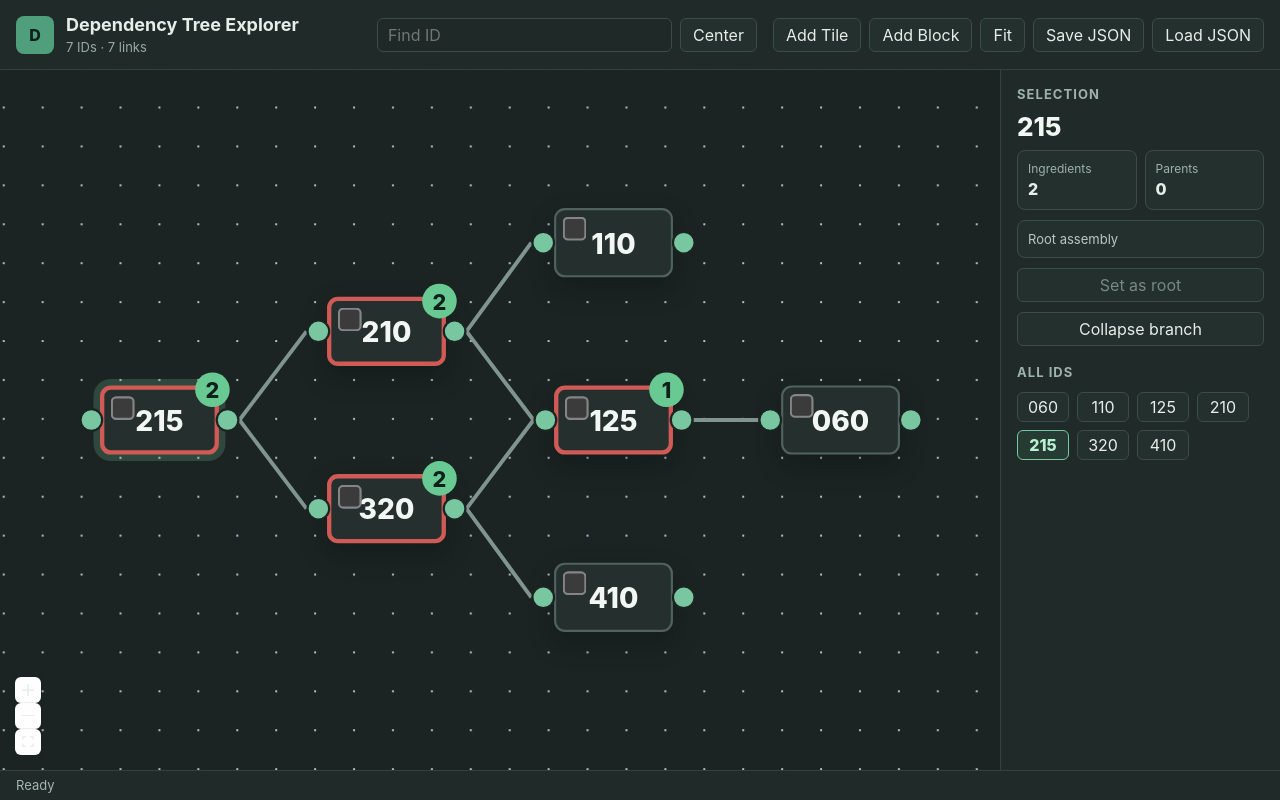
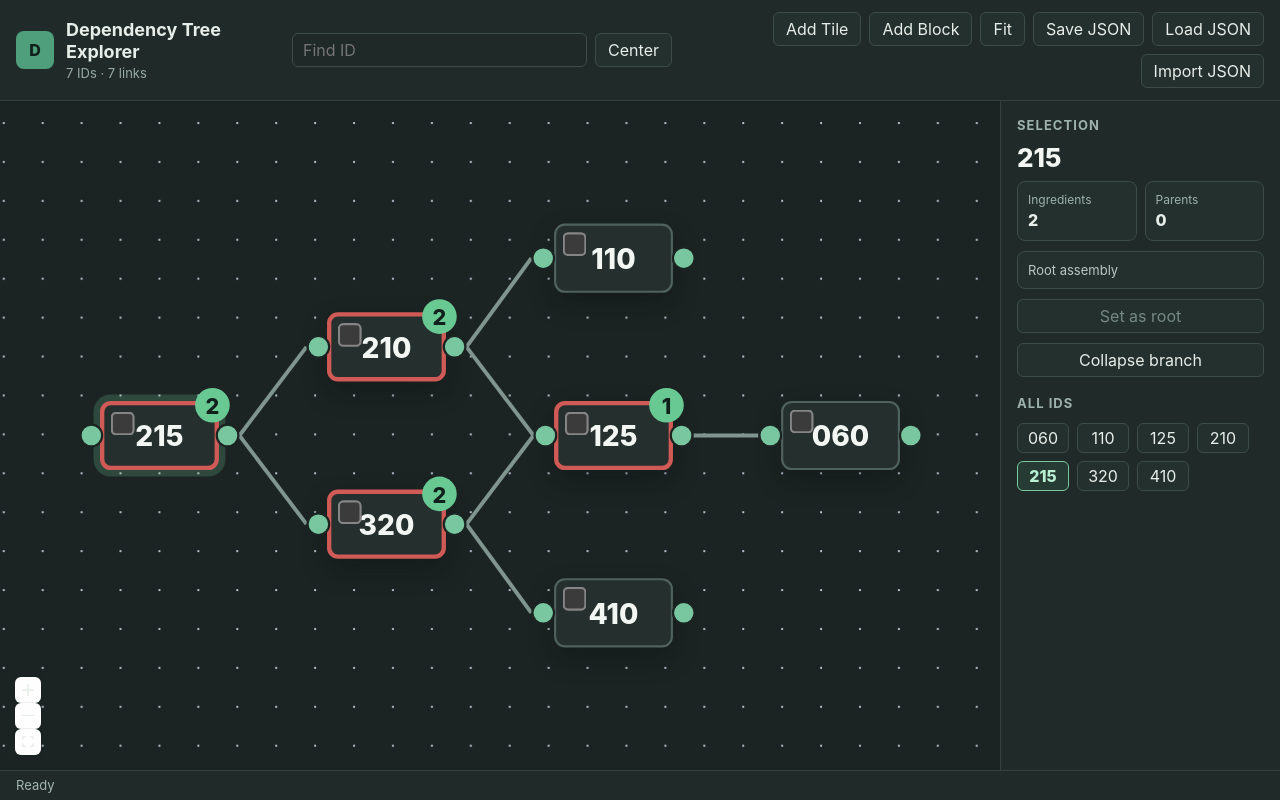
Before and after one commit to Lucas-Lamoureux/crafting-tree-tool, a React (Vite) app: page / in a window 1280 px wide. Built offline with nearby package versions, Linux system fonts and the light colour scheme.

Commit message:
Add files via upload

```diff
--- a/src/App.jsx
+++ b/src/App.jsx
@@ -206,6 +206,212 @@ function getBlockSideAnchors(blockId, childSides, flowNodes, nodesById) {
   return anchors;
 }
 
+function getUniqueImportId(rawId, usedIds) {
+  const baseId = normalizeId(rawId) || 'imported';
+
+  if (!usedIds.has(baseId)) {
+    usedIds.add(baseId);
+    return baseId;
+  }
+
+  let index = 2;
+  let nextId = `${baseId}_${index}`;
+
+  while (usedIds.has(nextId)) {
+    index += 1;
+    nextId = `${baseId}_${index}`;
+  }
+
+  usedIds.add(nextId);
+  return nextId;
+}
+
+function getNodePositionsForProject(project) {
+  const laidOutNodes = layoutTree(
+    project.nodesById,
+    project.rootId,
+    new Set(project.collapsedIds ?? []),
+    project.positions ?? {},
+    project.treeDirections?.[project.rootId] ?? 'right',
+  );
+
+  return Object.fromEntries(laidOutNodes.map((node) => [node.id, node.position]));
+}
+
+function getPositionBounds(entries) {
+  if (entries.length === 0) {
+    return null;
+  }
+
+  return entries.reduce((bounds, entry) => ({
+    minX: Math.min(bounds.minX, entry.x),
+    minY: Math.min(bounds.minY, entry.y),
+    maxX: Math.max(bounds.maxX, entry.x + entry.width),
+    maxY: Math.max(bounds.maxY, entry.y + entry.height),
+  }), {
+    minX: entries[0].x,
+    minY: entries[0].y,
+    maxX: entries[0].x + entries[0].width,
+    maxY: entries[0].y + entries[0].height,
+  });
+}
+
+function getCanvasBounds(flowNodes, nodesById, textBlocks) {
+  return getPositionBounds(flowNodes.map((node) => {
+    const textBlock = textBlocks[node.id];
+
+    return {
+      x: node.position.x,
+      y: node.position.y,
+      width: textBlock?.width ?? getNodeWidth(nodesById, node.id),
+      height: textBlock?.height ?? getNodeHeight(nodesById, node.id),
+    };
+  }));
+}
+
+function remapProjectForImport(project, currentState) {
+  const { nodesById, textBlocks, flowNodes } = currentState;
+  const usedIds = new Set([...Object.keys(nodesById), ...Object.keys(textBlocks)]);
+  const nodeIdMap = {};
+  const textIdMap = {};
+  let renamedCount = 0;
+
+  Object.keys(project.nodesById).forEach((oldId) => {
+    const newId = getUniqueImportId(oldId, usedIds);
+    nodeIdMap[oldId] = newId;
+
+    if (newId !== oldId) {
+      renamedCount += 1;
+    }
+  });
+
+  Object.keys(project.textBlocks ?? {}).forEach((oldId) => {
+    const newId = getUniqueImportId(oldId, usedIds);
+    textIdMap[oldId] = newId;
+
+    if (newId !== oldId) {
+      renamedCount += 1;
+    }
+  });
+
+  const importedNodesById = Object.fromEntries(
+    Object.entries(project.nodesById).map(([oldId, node]) => [
+      nodeIdMap[oldId],
+      {
+        ...node,
+        id: nodeIdMap[oldId],
+        ingredients: node.ingredients.map((ingredientId) => nodeIdMap[ingredientId]).filter(Boolean),
+      },
+    ]),
+  );
+  const importedTextBlocks = Object.fromEntries(
+    Object.entries(project.textBlocks ?? {}).map(([oldId, block]) => [
+      textIdMap[oldId],
+      {
+        ...block,
+        id: textIdMap[oldId],
+      },
+    ]),
+  );
+  const importedTreeDirections = Object.fromEntries(
+    Object.entries(project.treeDirections ?? {})
+      .filter(([oldId]) => nodeIdMap[oldId])
+      .map(([oldId, direction]) => [nodeIdMap[oldId], direction]),
+  );
+  const importedConnectionSides = {};
+
+  Object.entries(project.connectionSides ?? {}).forEach(([oldParentId, children]) => {
+    const parentId = nodeIdMap[oldParentId];
+
+    if (!parentId) {
+      return;
+    }
+
+    Object.entries(children ?? {}).forEach(([oldChildId, side]) => {
+      const childId = nodeIdMap[oldChildId];
+
+      if (childId) {
+        importedConnectionSides[parentId] ??= {};
+        importedConnectionSides[parentId][childId] = side;
+      }
+    });
+  });
+
+  const baseProjectPositions = getNodePositionsForProject({
+    ...project,
+    nodesById: importedNodesById,
+    rootId: nodeIdMap[project.rootId] ?? Object.keys(importedNodesById)[0] ?? null,
+    collapsedIds: (project.collapsedIds ?? []).map((id) => nodeIdMap[id]).filter(Boolean),
+    positions: Object.fromEntries(
+      Object.entries(project.positions ?? {})
+        .filter(([oldId]) => nodeIdMap[oldId])
+        .map(([oldId, position]) => [nodeIdMap[oldId], position]),
+    ),
+    treeDirections: importedTreeDirections,
+  });
+  const baseTextPositions = Object.fromEntries(
+    Object.values(importedTextBlocks).map((block) => [block.id, block.position ?? { x: 40, y: 40 }]),
+  );
+  const currentBounds = getCanvasBounds(flowNodes, nodesById, textBlocks);
+  const importedBounds = getPositionBounds([
+    ...Object.entries(baseProjectPositions).map(([id, position]) => ({
+      x: position.x,
+      y: position.y,
+      width: getNodeWidth(importedNodesById, id),
+      height: getNodeHeight(importedNodesById, id),
+    })),
+    ...Object.values(importedTextBlocks).map((block) => ({
+      x: baseTextPositions[block.id]?.x ?? 40,
+      y: baseTextPositions[block.id]?.y ?? 40,
+      width: block.width,
+      height: block.height,
+    })),
+  ]);
+  const offset = currentBounds && importedBounds
+    ? {
+      x: currentBounds.maxX + 160 - importedBounds.minX,
+      y: currentBounds.minY - importedBounds.minY,
+    }
+    : { x: 0, y: 0 };
+  const importedPositions = Object.fromEntries(
+    Object.entries(baseProjectPositions).map(([id, position]) => [
+      id,
+      {
+        x: position.x + offset.x,
+        y: position.y + offset.y,
+      },
+    ]),
+  );
+  const positionedTextBlocks = Object.fromEntries(
+    Object.entries(importedTextBlocks).map(([id, block]) => {
+      const position = baseTextPositions[id] ?? { x: 40, y: 40 };
+
+      return [
+        id,
+        {
+          ...block,
+          position: {
+            x: position.x + offset.x,
+            y: position.y + offset.y,
+          },
+        },
+      ];
+    }),
+  );
+
+  return {
+    nodesById: importedNodesById,
+    textBlocks: positionedTextBlocks,
+    rootId: nodeIdMap[project.rootId] ?? Object.keys(importedNodesById)[0] ?? null,
+    checkedIds: (project.checkedIds ?? []).map((id) => nodeIdMap[id]).filter(Boolean),
+    collapsedIds: (project.collapsedIds ?? []).map((id) => nodeIdMap[id]).filter(Boolean),
+    positions: importedPositions,
+    treeDirections: importedTreeDirections,
+    connectionSides: importedConnectionSides,
+    renamedCount,
+  };
+}
+
 export default function App() {
   const [nodesById, setNodesById] = useState(initialNodesById);
   const [textBlocks, setTextBlocks] = useState({});
@@ -226,6 +432,7 @@ export default function App() {
   const [message, setMessage] = useState('Ready');
   const flowRef = useRef(null);
   const fileInputRef = useRef(null);
+  const importInputRef = useRef(null);
 
   const directionByNode = useMemo(() => {
     const next = {};
@@ -1072,6 +1279,57 @@ export default function App() {
     event.target.value = '';
   }, []);
 
+  const handleImport = useCallback((event) => {
+    const file = event.target.files?.[0];
+    if (!file) return;
+
+    file.text().then((text) => {
+      const result = parseProject(text);
+
+      if (!result.ok) {
+        setMessage(result.message);
+        return;
+      }
+
+      const imported = remapProjectForImport(result.project, {
+        nodesById,
+        textBlocks,
+        flowNodes,
+      });
+
+      setNodesById((current) => ({
+        ...current,
+        ...imported.nodesById,
+      }));
+      setTextBlocks((current) => ({
+        ...current,
+        ...imported.textBlocks,
+      }));
+      setRootId((current) => current ?? imported.rootId);
+      setCheckedIds((current) => new Set([...current, ...imported.checkedIds]));
+      setCollapsedIds((current) => new Set([...current, ...imported.collapsedIds]));
+      setManualPositions((current) => ({
+        ...current,
+        ...imported.positions,
+      }));
+      setTreeDirections((current) => ({
+        ...current,
+        ...imported.treeDirections,
+      }));
+      setConnectionSides((current) => ({
+        ...current,
+        ...imported.connectionSides,
+      }));
+      setSelectedId(imported.rootId);
+      setSelectedIds(new Set(imported.rootId ? [imported.rootId] : []));
+      setMessage(
+        `Imported ${file.name}.${imported.renamedCount > 0 ? ` Renamed ${imported.renamedCount} duplicate ID${imported.renamedCount === 1 ? '' : 's'}.` : ''}`,
+      );
+    });
+
+    event.target.value = '';
+  }, [flowNodes, nodesById, textBlocks]);
+
   const toggleCollapse = useCallback((id) => {
     setCollapsedIds((current) => {
       const next = new Set(current);
@@ -1092,10 +1350,12 @@ export default function App() {
         onSearch={handleSearch}
         onSave={handleSave}
         onLoad={handleLoad}
+        onImport={handleImport}
         onAddNode={handleAddNode}
         onAddBlock={handleAddBlock}
         onFit={() => flowRef.current?.fitView({ padding: 0.25, duration: 350 })}
         fileInputRef={fileInputRef}
+        importInputRef={importInputRef}
       />
 
       <div className="workspace">
--- a/src/components/Toolbar.jsx
+++ b/src/components/Toolbar.jsx
@@ -6,10 +6,12 @@ export default function Toolbar({
   onSearch,
   onSave,
   onLoad,
+  onImport,
   onAddNode,
   onAddBlock,
   onFit,
   fileInputRef,
+  importInputRef,
 }) {
   return (
     <header className="toolbar">
@@ -29,7 +31,9 @@ export default function Toolbar({
         <button onClick={onFit}>Fit</button>
         <button onClick={onSave}>Save JSON</button>
         <button onClick={() => fileInputRef.current?.click()}>Load JSON</button>
+        <button onClick={() => importInputRef.current?.click()}>Import JSON</button>
         <input ref={fileInputRef} className="hidden-input" type="file" accept="application/json,.json" onChange={onLoad} />
+        <input ref={importInputRef} className="hidden-input" type="file" accept="application/json,.json" onChange={onImport} />
       </div>
     </header>
   );
```
